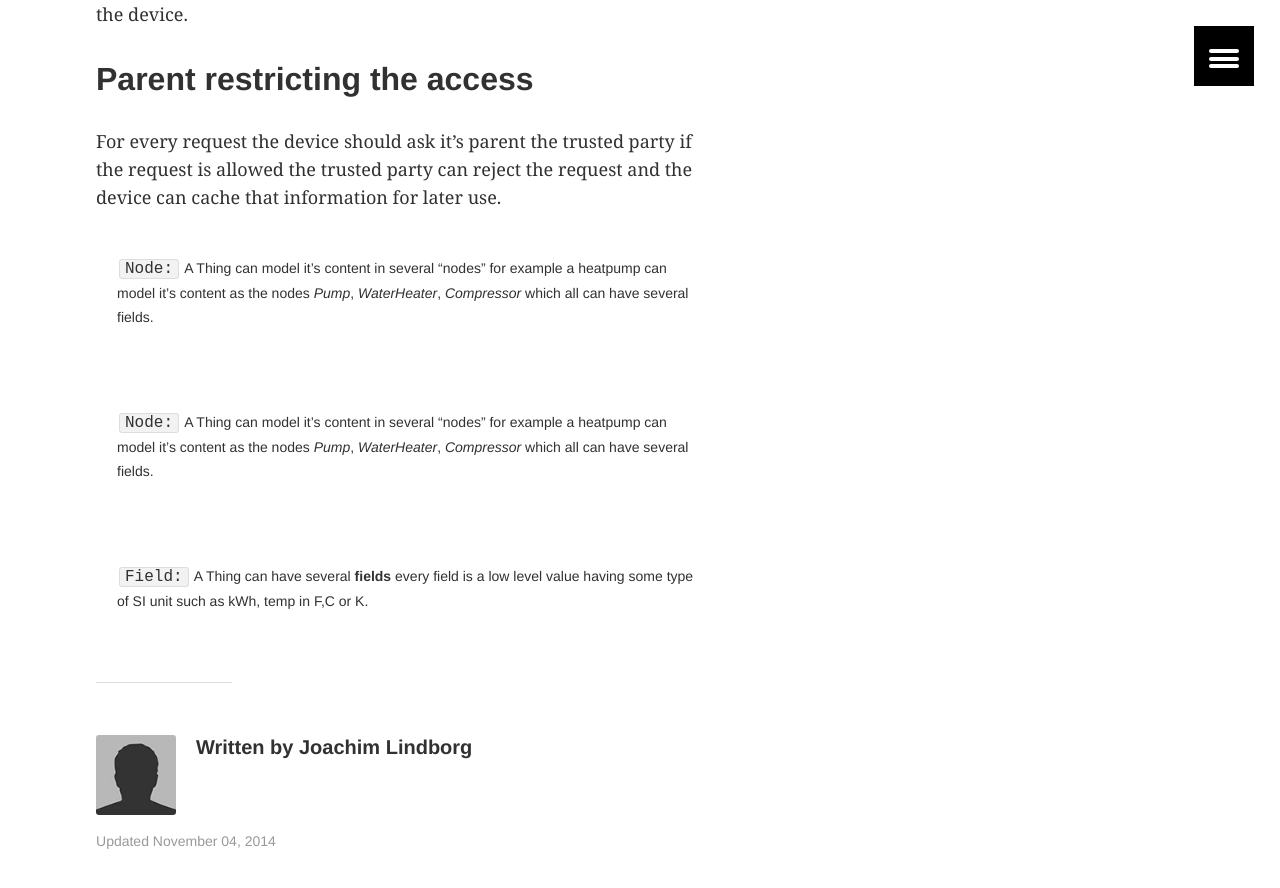
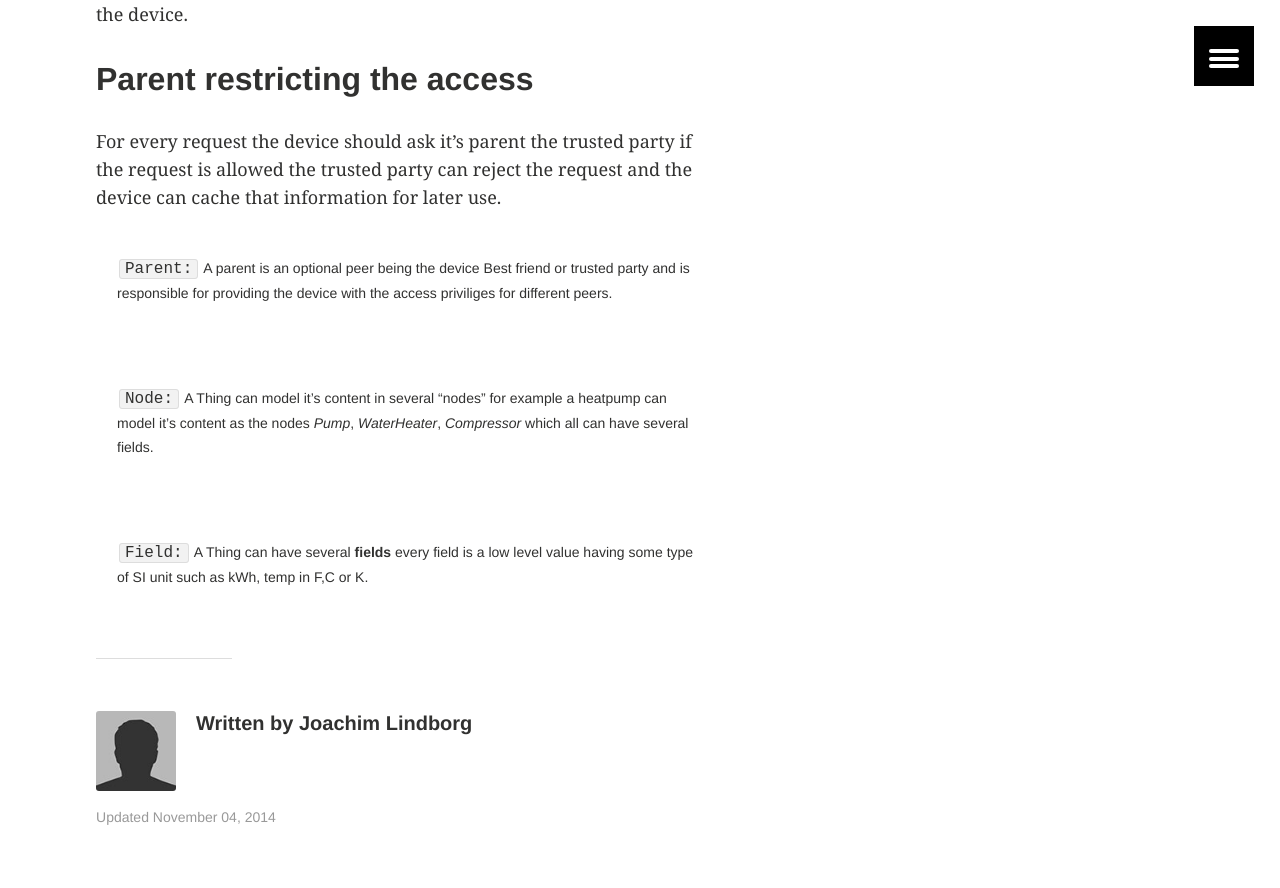
Before and after one commit to xmpp-iot/xmpp-iot.github.io, a Jekyll site: the page built from _posts/basics/2014-11-04-read-a-value.md, in a window 1280 px wide and 900 px high, scrolled down 1814 px. Shown: the top 888 px of the window. Built offline with Jekyll 4.4.1, drawn with Linux system fonts in a browser that asks for light colours.

Commit message:
work on articles

```diff
--- a/_posts/basics/2014-11-04-read-a-value.md
+++ b/_posts/basics/2014-11-04-read-a-value.md
@@ -64,7 +64,7 @@ Of course you can readout a specific field within a specific node inside the dev
 For every request the device should ask it's parent the trusted party if the request is allowed the trusted party can reject the request and the device can cache that information for later use.
 
 
-`Node:` A Thing can model it's content in several "nodes" for example a heatpump can model it's content as the nodes *Pump*, *WaterHeater*, *Compressor* which all can have several fields.
+`Parent:` A parent is an optional peer being the device Best friend or trusted party and is responsible for providing the device with the access priviliges for different peers.
 {: .notice-inverse}
 `Node:` A Thing can model it's content in several "nodes" for example a heatpump can model it's content as the nodes *Pump*, *WaterHeater*, *Compressor* which all can have several fields.
 {: .notice-inverse}
```
